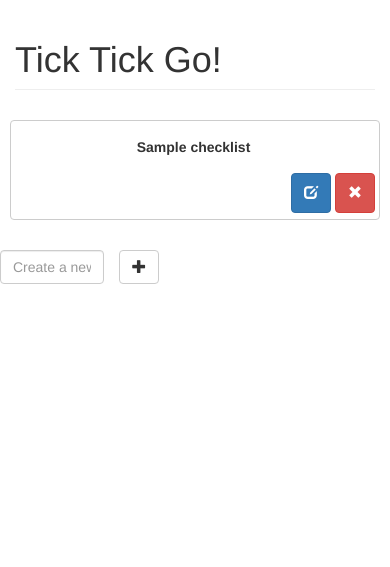
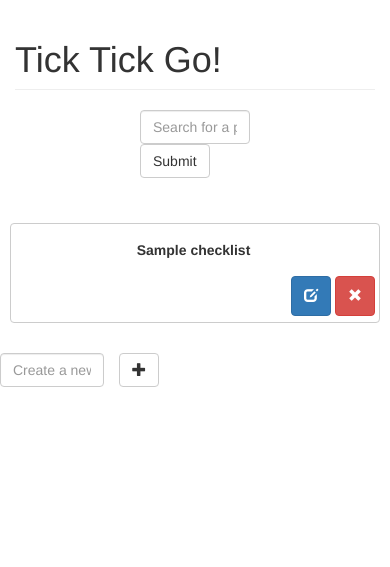
Before and after one commit to prasanthxyz/ticktickgo, a Django app: page /checklists/ in a window 390 px wide. Shown: the top 567 px of the page. Run offline with Django 3.2, Linux system fonts and the light colour scheme; tables that the repository leaves empty hold one stand-in row (values such as "Sample post"); some libraries are stand-ins or nearby versions.

Commit message:
Searchbar and bing url extraction

```diff
--- a/checklist/static/css/style.css
+++ b/checklist/static/css/style.css
@@ -127,3 +127,7 @@
     justify-content: space-between;
     margin-top: 2px;
 }
+
+.searchBar {
+    margin-bottom: 20px;
+}
--- a/checklist/templates/checklists.html
+++ b/checklist/templates/checklists.html
@@ -1,6 +1,17 @@
 {% extends 'layout.html' %}
 
 {% block content %}
+    <div class="row searchBar">
+        <div class="col-xs-offset-4 col-xs-4">
+            <form class="form-inline" action="{% url 'search' %}" method="POST">
+                <div class="form-group">
+                    {% csrf_token %}
+                    <input name="place" class="form-control" placeholder="Search for a place.." size=50 />
+                    <button type="submit" class="btn btn-default">Submit</button>
+                </div>
+            </form>
+        </div>
+    </div>
     <div class="row">
         {% for checklist in checklists %}
         <div class="checkListBox">
--- a/checklist/urls.py
+++ b/checklist/urls.py
@@ -10,4 +10,5 @@ urlpatterns = [
     url(r'^checklist/(?P<id>[0-9]+)$', views.CheckListView.as_view(), name='checklist'),
     url(r'^checklist_items/$', views.CheckListItemsView.as_view(), name='checklist_items'),
     url(r'^checklist_item/(?P<id>[0-9]+)$', views.CheckListItemView.as_view(), name='checklist_item'),
-    ]
+    url(r'^search/$', views.SearchView.as_view(), name='search'),
+]
--- a/checklist/views.py
+++ b/checklist/views.py
@@ -9,6 +9,10 @@ from django.shortcuts import redirect, render
 from django.http import HttpResponseBadRequest, HttpResponseNotFound, JsonResponse, QueryDict
 from django.views import View
 from checklist.models import CheckList, CheckListItem
+
+
+def library_call():
+    return ['a', 'b', 'c', 'd', 'e']
 
 
 class Index(View):
@@ -143,3 +147,27 @@ class CheckListItemView(View):
 
         checklist_item.delete()
         return JsonResponse({'success': True})
+
+
+class SearchView(View):
+    """
+    Search for a place
+    """
+    def post(self, request):
+        """ curate a checklist, store it to db, goto the checklist page """
+
+        place = request.POST.get('place')
+        if not place:
+            return HttpResponseBadRequest()
+
+        checklist = CheckList(name=place + " checklist")
+        checklist.save()
+
+        # Call python library to get the checklist from websites
+        library_items = library_call()
+        checklist_items = []
+        for checklist_item in library_items:
+            checklist_items.append(CheckListItem(checklist=checklist, item=checklist_item))
+
+        CheckListItem.objects.bulk_create(checklist_items)
+        return redirect('checklist', id=checklist.id)
```
Also changed, not shown: checklist/libs/serp_utils.py (added, +21 -0 lines).
